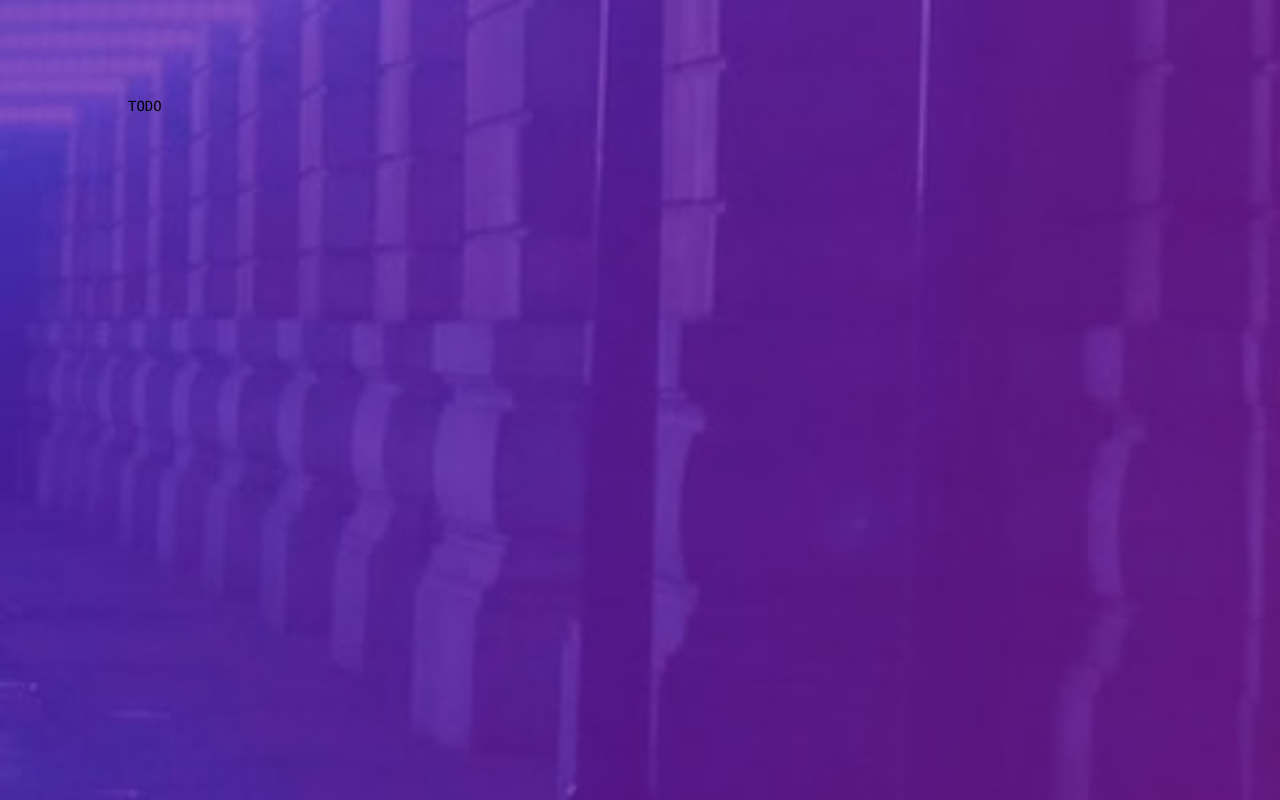
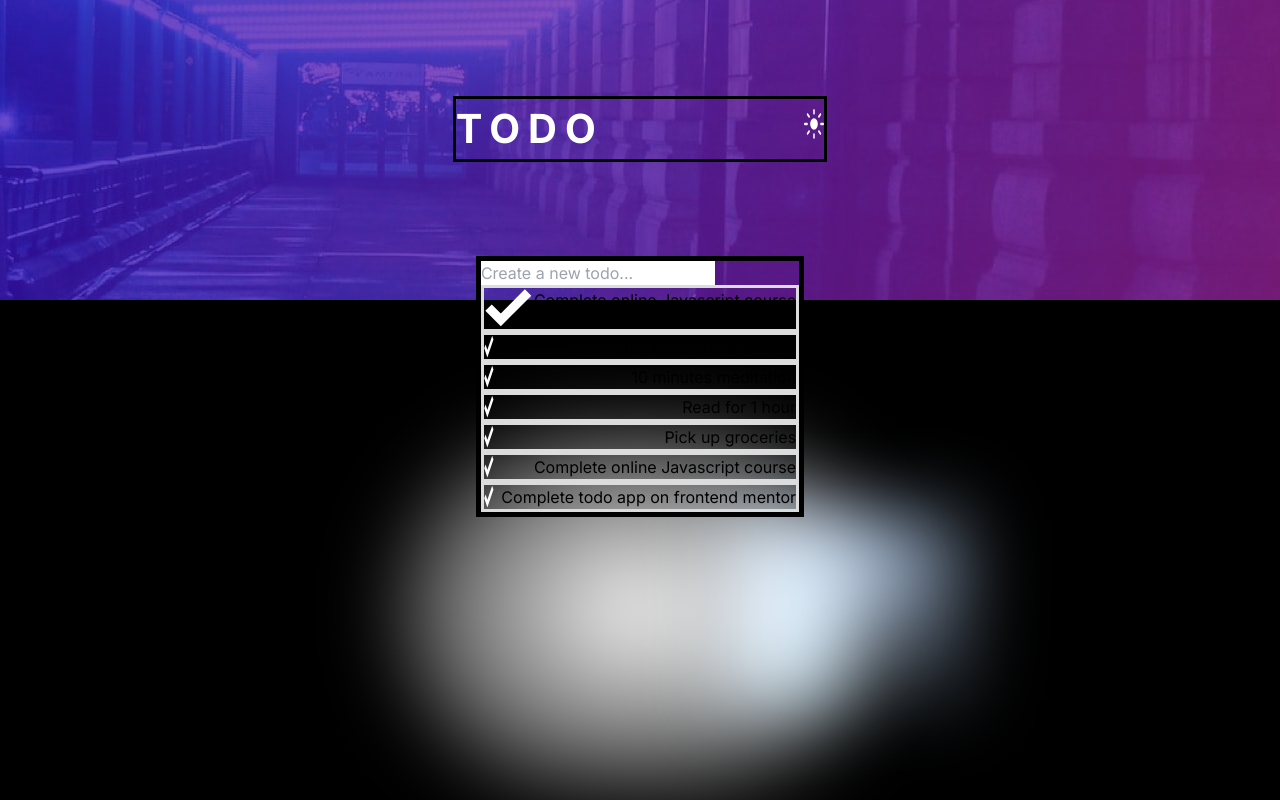
Before and after one commit to Dkingofcode/Next-Todo, a Next.js app: page / in a window 1280 px wide. Built offline with nearby package versions, Linux system fonts and the light colour scheme.

Commit message:
Setting up desktop layout

```diff
--- a/app/globals.css
+++ b/app/globals.css
@@ -17,14 +17,44 @@
 }
 
 body {
-  color: rgb(var(--foreground-rgb));
-
+  background-color: black;
 }
 
 
 /* styles.css */
 .bg-image {
   background-image: url('/bg-desktop-dark.jpg'); /* Relative path to your image */
-  background-size: cover;
-  background-position: center;
+  background-repeat: no-repeat;
 }
+
+.header{
+  width: 13em;
+  border: 3px solid;
+  display: flex;
+  font-size: 1.8rem;
+  justify-content: space-between;
+}
+
+.header > img{
+  border-radius: 50%;
+  height: 30px;
+  margin-top: 10px;
+}
+
+.header h1{
+  color: white;
+  font-weight: 700;
+  font-size: 2.5rem;
+  letter-spacing: 0.5rem;
+
+}
+
+.todo{
+  border: 5px solid;
+}
+
+.box{
+  display: flex;
+  border: 3px solid gainsboro;
+  justify-content: space-between;
+}
--- a/app/page.tsx
+++ b/app/page.tsx
@@ -1,15 +1,55 @@
-import Image from 'next/image'
+import Image from 'next/image';
 import backgroundDark from '../public/bg-desktop-dark.jpg';
+import sun from '../public/icon-sun.svg';
+import moon from '../public/icon-moon.svg';
+import check from '../public/icon-check.svg';
+import cross from '../public/icon-cross.svg';
+
+
 
 export default function Home() {
   return (
     <main className="flex min-h-screen flex-col items-center justify-between p-24 bg-image">
-      <div className="z-10 max-w-5xl w-full items-center justify-between font-mono text-sm lg:flex">
+      <div className="header">
         <h1>TODO</h1>
-        <div className="fixed bottom-0 left-0 flex h-48 w-full items-end justify-center bg-gradient-to-t from-white via-white dark:from-black dark:via-black lg:static lg:h-auto lg:w-auto lg:bg-none">
+        <Image src={sun} alt="icon of the sun" width={20} height={5} />
+      </div>
+
+      <div className="todo">
+          <input type="text" className='input' placeholder="Create a new todo..." />
+
+          <div>
+            <div className='box'>
+              <Image src={check} alt="checked button" width={50} height={50}  />
+              <h1>Complete online Javascript course</h1>
+            </div>
+            <div className='box'>
+            <Image src={check} alt="checked button" width={10} height={10}  />
+              <h1>Jog around the park 3x</h1>
+            </div>
+            <div className='box'>
+            <Image src={check} alt="checked button" width={10} height={10}  />
+              <h1>10 minutes meditation</h1>
+            </div>
+            <div className='box'>
+            <Image src={check} alt="checked button" width={10} height={10}  />
+              <h1>Read for 1 hour</h1>
+            </div>
+            <div className='box'>
+            <Image src={check} alt="checked button" width={10} height={10}  />
+              <h1>Pick up groceries</h1>
+            </div>
+            <div className='box'>
+            <Image src={check} alt="checked button" width={10} height={10}  />
+              <h1>Complete online Javascript course</h1>
+            </div>
+            <div className='box'>
+            <Image src={check} alt="checked button" width={10} height={10}  />
+              <h1>Complete todo app on frontend mentor</h1>
+            </div>
+          </div>
 
         </div>
-      </div>
 
       <div className="relative flex place-items-center before:absolute before:h-[300px] before:w-[480px] before:-translate-x-1/2 before:rounded-full before:bg-gradient-radial before:from-white before:to-transparent before:blur-2xl before:content-[''] after:absolute after:-z-20 after:h-[180px] after:w-[240px] after:translate-x-1/3 after:bg-gradient-conic after:from-sky-200 after:via-blue-200 after:blur-2xl after:content-[''] before:dark:bg-gradient-to-br before:dark:from-transparent before:dark:to-blue-700 before:dark:opacity-10 after:dark:from-sky-900 after:dark:via-[#0141ff] after:dark:opacity-40 before:lg:h-[360px] z-[-1]">
 
```
